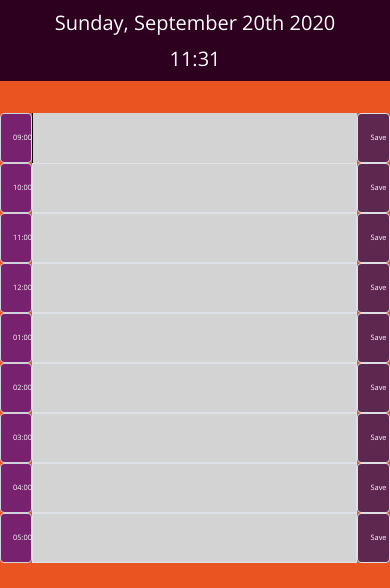
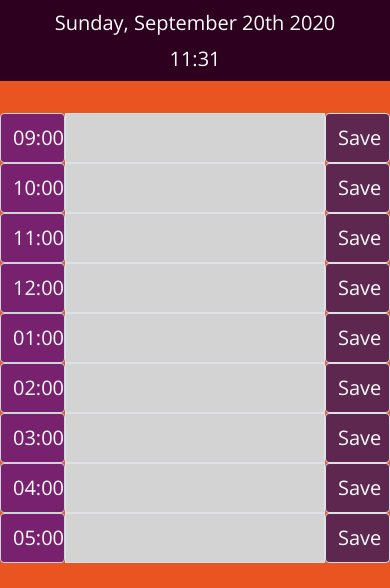
Before and after one commit to serjykalstryke/jQueryCalendar, a plain HTML site: page index.html in a window 390 px wide. Shown: the part 256-844 px from the top of the page. Drawn offline with nearby package versions, Linux system fonts and the light colour scheme.

Commit message:
fixed responsiveness issues

```diff
--- a/index.html
+++ b/index.html
@@ -22,49 +22,49 @@
   </header>
   <div class="container">
     <div class="row">
-      <span class="input-group-text timeValue col-1" id="9AM">09:00</span>
-      <textarea id="text" class="content col-10"></textarea>
-      <button id="save" type="button" class="save col-1 btn btn-info border">Save</button>
+      <span class="input-group-text timeValue col-2" id="9AM">09:00</span>
+      <textarea id="text" class="content col-8 border"></textarea>
+      <button id="save" type="button" class="save col-2 btn btn-info border">Save</button>
     </div>
     <div class="row">
-      <span class="input-group-text timeValue col-1" id="10AM">10:00</span>
-      <textarea id="text" class=" content col-10 border"></textarea>
-      <button id="save" type="button" class="save col-1 btn btn-info border">Save</button>
+      <span class="input-group-text timeValue col-2" id="10AM">10:00</span>
+      <textarea id="text" class=" content col-8 border"></textarea>
+      <button id="save" type="button" class="save col-2 btn btn-info border">Save</button>
     </div>
     <div class="row">
-      <span class="input-group-text timeValue col-1" id="11AM">11:00</span>
-      <textarea id="text" class="content col-10 border"></textarea>
-      <button id="save" type="button" class="save col-1 btn btn-info border">Save</button>
+      <span class="input-group-text timeValue col-2" id="11AM">11:00</span>
+      <textarea id="text" class="content col-8 border"></textarea>
+      <button id="save" type="button" class="save col-2 btn btn-info border">Save</button>
     </div>
     <div class="row">
-      <span class="input-group-text timeValue col-1" id="12PM">12:00</span>
-      <textarea id="text" class="content col-10 border"></textarea>
-      <button id="save" type="button" class="save col-1 btn btn-info border">Save</button>
+      <span class="input-group-text timeValue col-2" id="12PM">12:00</span>
+      <textarea id="text" class="content col-8 border"></textarea>
+      <button id="save" type="button" class="save col-2 btn btn-info border">Save</button>
     </div>
     <div class="row">
-      <span class="input-group-text timeValue col-1" id="1PM">01:00</span>
-      <textarea id="text" class="content col-10 border"></textarea>
-      <button id="save" type="button" class="save col-1 btn btn-info border">Save</button>
+      <span class="input-group-text timeValue col-2" id="1PM">01:00</span>
+      <textarea id="text" class="content col-8 border"></textarea>
+      <button id="save" type="button" class="save col-2 btn btn-info border">Save</button>
     </div>
     <div class="row">
-      <span class="input-group-text timeValue col-1" id="2PM">02:00</span>
-      <textarea id="text" class="content col-10 border"></textarea>
-      <button id="save" type="button" class="save col-1 btn btn-info border">Save</button>
+      <span class="input-group-text timeValue col-2" id="2PM">02:00</span>
+      <textarea id="text" class="content col-8 border"></textarea>
+      <button id="save" type="button" class="save col-2 btn btn-info border">Save</button>
     </div>
     <div class="row">
-      <span class="input-group-text timeValue col-1" id="3PM">03:00</span>
-      <textarea id="text" class="content col-10 border"></textarea>
-      <button id="save" type="button" class="save col-1 btn btn-info border">Save</button>
+      <span class="input-group-text timeValue col-2" id="3PM">03:00</span>
+      <textarea id="text" class="content col-8 border"></textarea>
+      <button id="save" type="button" class="save col-2 btn btn-info border">Save</button>
     </div>
     <div class="row">
-      <span class="input-group-text timeValue col-1" id="4PM">04:00</span>
-      <textarea id="text" class="content col-10 border"></textarea>
-      <button id="save" type="button" class="save col-1 btn btn-info border">Save</button>
+      <span class="input-group-text timeValue col-2" id="4PM">04:00</span>
+      <textarea id="text" class="content col-8 border"></textarea>
+      <button id="save" type="button" class="save col-2 btn btn-info border">Save</button>
     </div>
     <div class="row">
-      <span class="input-group-text timeValue col-1" id="5PM">05:00</span>
-      <textarea id="text" class="content col-10 border"></textarea>
-      <button id="save" type="button" class="save col-1 btn btn-info border">Save</button>
+      <span class="input-group-text timeValue col-2" id="5PM">05:00</span>
+      <textarea id="text" class="content col-8 border"></textarea>
+      <button id="save" type="button" class="save col-2 btn btn-info border">Save</button>
     </div>
     <script defer src="script.js"></script>
     <script src="https://code.jquery.com/jquery-3.4.1.min.js"></script>
--- a/style.css
+++ b/style.css
@@ -62,7 +62,6 @@ textarea{
 
 @media screen and (max-width: 800px) {
   .btn, .timeValue, .row, .content {
-    font-size: 1.9vw;
     height: 50px;
     width: -20%;
   }
```
